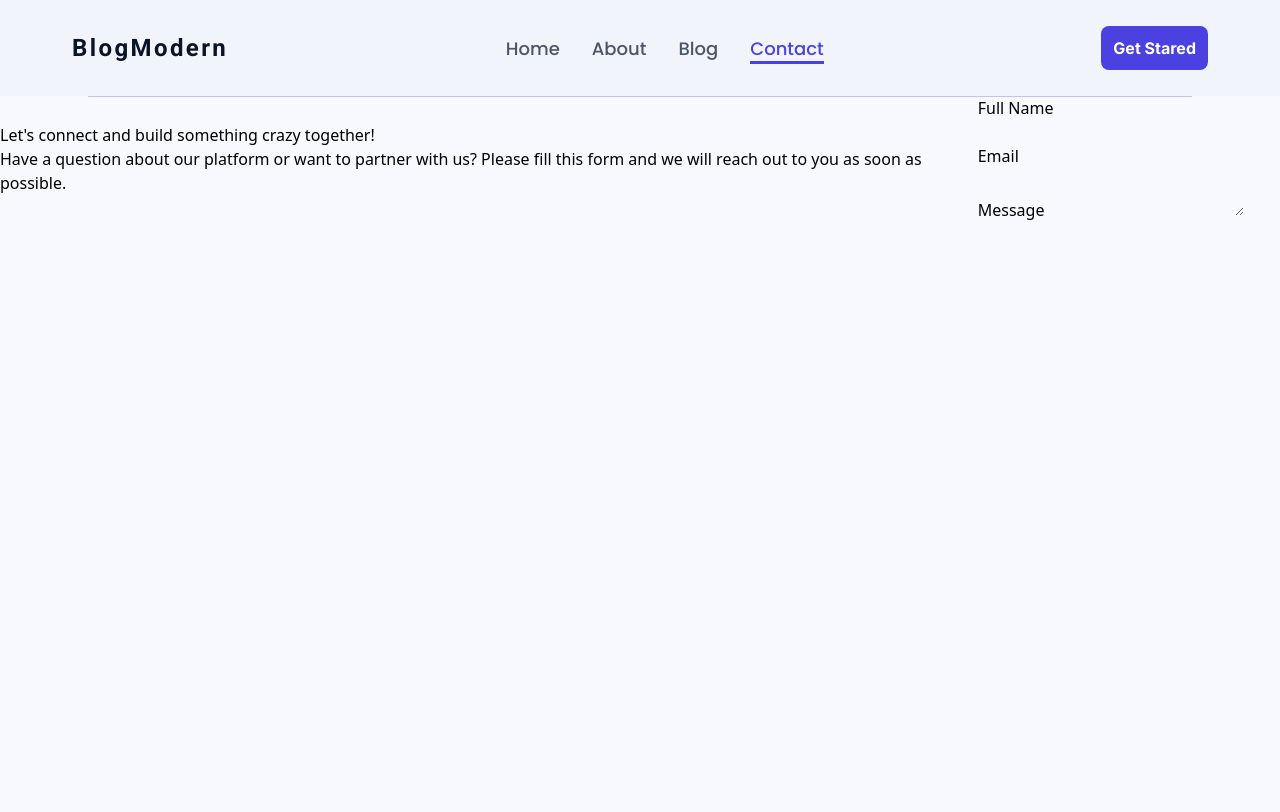
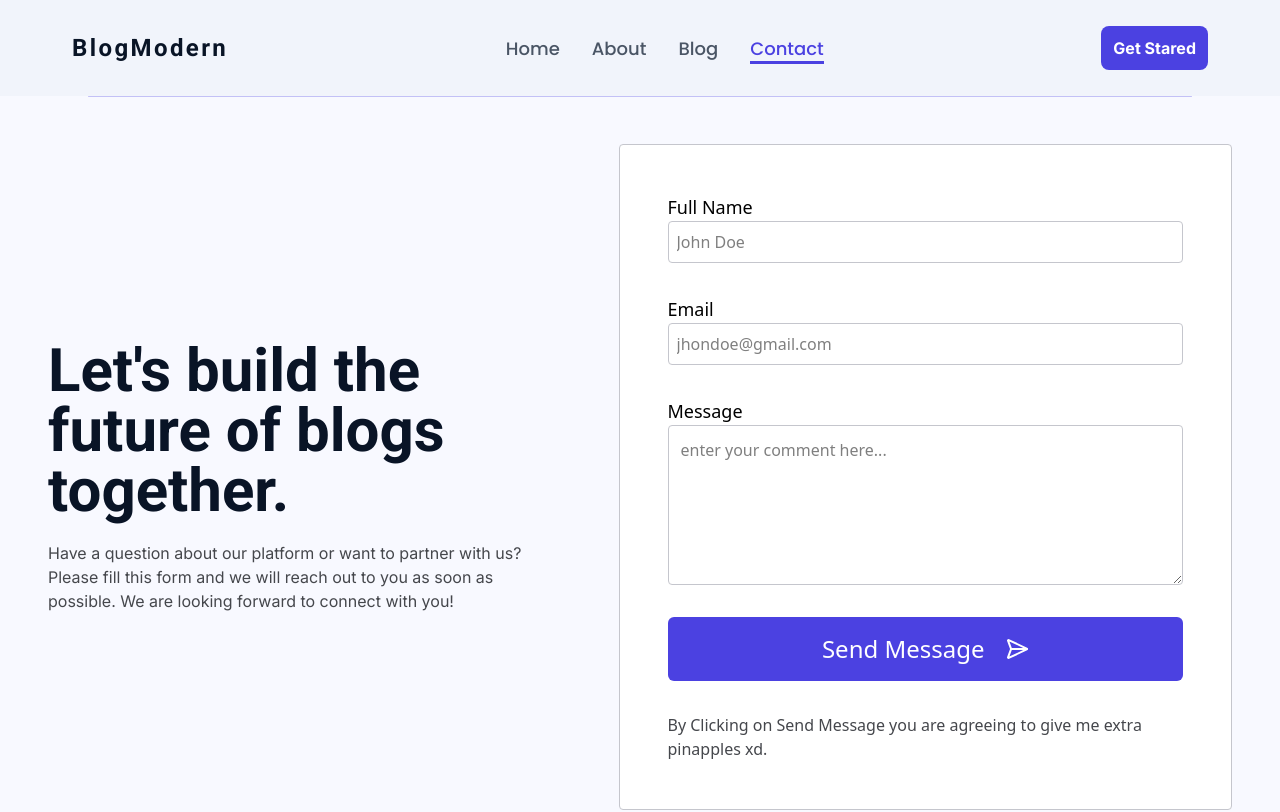
Before and after one commit to akshansh-kakkkar/ModernBlog, a Next.js app: page /contact in a window 1280 px wide. Shown: the top 812 px of the page. Built offline with nearby package versions, Linux system fonts and the light colour scheme.

Commit message:
added contact page time to add emailjs to it

```diff
--- a/app/contact/page.jsx
+++ b/app/contact/page.jsx
@@ -1,25 +1,46 @@
+"use client"
+import { SendHorizonal } from 'lucide-react'
 import React from 'react'
+import { Roboto, Poppins, Inter } from 'next/font/google';
+import {motion} from "framer-motion";
+const roboto = Roboto({
+  subsets: ["latin"],
+});
+const poppins = Poppins({
+  weight: ["100", "700"],
+  subsets: ["latin"],
+});
+const inter = Inter({
+  weight: ["400", "700"],
+  subsets: ["latin"],
+});
+export default function page(){
 
-export default function page(){
   return (
-    <div className='flex justify-around items-center'>
-      <div>
-        <h2>Let's connect and build something crazy together!</h2>
-        <div>Have a question about our platform or want to partner with us? Please fill this form and we will reach out to you as soon as possible.</div>
+    <div className='flex mx-12 lg:flex-row flex-col justify-center my-12 items-center'>
+      <div className='w-[50vw] lg:flex hidden flex-col gap-5'>
+        <h2 className={`${roboto.className} text-6xl text-[#091426] w-[40vw] font-bold`}>Let's build the future of blogs together.</h2>
+        <div className={`${inter.className} font-normal text-[#45474C] text-md w-[37vw]`}>Have a question about our platform or want to partner with us? Please fill this form and we will reach out to you as soon as possible. We are looking forward to connect with you!</div>
       </div>
-      <div>
-        <form action="">
-          <div>
-            <label htmlFor="">Full Name</label>
-            <input type="text" />
+      <div className='bg-white  border-1 rounded-sm p-12 border-[#C5C6CD]'>
+        <form action="" className='flex gap-8 flex-col'>
+          <div className='flex flex-col justify-center'>
+            <label htmlFor="" className='text-lg '>Full Name</label>
+            <input placeholder='John Doe' className={`border-1 p-2 rounded-sm border-[#C5C6CD] outline-none`} type="text" />
           </div>
-          <div>
-            <label htmlFor="">Email</label>
-            <input type="email" />
+          <div className='flex flex-col'>
+            <label className={`text-lg`} htmlFor="">Email</label>
+            <input type="email" placeholder='jhondoe@gmail.com' className={`border-1 rounded-sm p-2 border-[#C5C6CD] outline-none`} />
           </div>
-          <div>
-            <label htmlFor="">Message</label>
-            <textarea name="" id=""></textarea>
+          <div className='flex flex-col'>
+            <label className={`text-lg `} htmlFor="">Message</label>
+            <textarea placeholder='enter your comment here...' className='p-3 outline-none border-1 max-h-40 border-[#C5C6CD] rounded-sm' rows={6} name="" id=""></textarea>
+          </div>
+          <div className='flex justify-center w-full'>
+            <motion.button whileHover={{scale:1.05}} whileTap={{scale:0.95}}  className='bg-[#4B41E1] cursor-pointer gap-5 flex justify-center items-center text-white text-2xl w-full py-4 rounded-md'>Send Message <span><SendHorizonal color='white' /></span></motion.button>
+          </div>
+          <div className={`text-md  text-[#45474C]`}>
+            By Clicking on Send Message you are agreeing to give me extra pinapples xd.
           </div>
         </form>
       </div>
```
